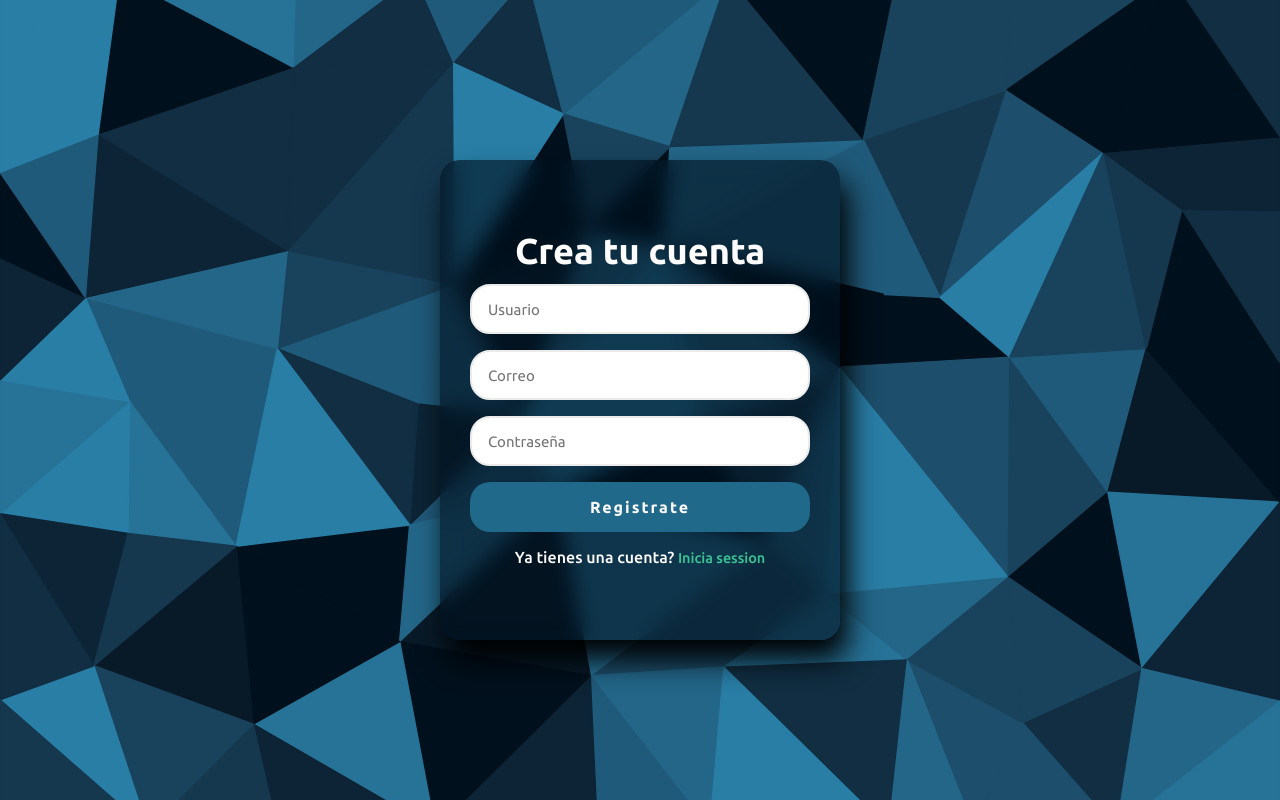
After one commit to Mateodioev/crud-php, a PHP site: page /signup.php in a window 1280 px wide. The commit adds this page. Run offline with PHP 8.4, Linux system fonts and the light colour scheme.

Commit message:
Add logout signup pages
Add config files

```diff
--- a/login.php
+++ /dev/null
@@ -1,3 +0,0 @@
-<?php
-
-var_dump($_POST);
--- /dev/null
+++ b/signup.php
@@ -0,0 +1,40 @@
+<?php
+
+session_start();
+
+$isLogged = $_SESSION["loggedin"] ?? false;
+
+if ($isLogged) {
+    header("location: index.php");
+    exit;
+}
+?>
+
+<!DOCTYPE html>
+<html lang="es">
+
+<head>
+    <meta charset="UTF-8">
+    <meta http-equiv="X-UA-Compatible" content="IE=edge">
+    <meta name="viewport" content="width=device-width, initial-scale=1.0">
+    <link rel="stylesheet" href="static/css/main.css">
+    <link rel="stylesheet" href="static/css/login.css">
+    <title>Registrate</title>
+</head>
+
+<body>
+    <div class="login-card">
+        <h2>Crea tu cuenta</h2>
+
+        <form action="api.php" method="POST" class="login-form">
+            <input type="hidden" name="action" value="signup">
+            <input id="username" name="username" type="text" placeholder="Usuario" required autocomplete="username">
+            <input id="email" name="email" type="text" placeholder="Correo" required autocomplete="email">
+            <input id="password" name="password" type="password" placeholder="Contraseña" required autocomplete="new-password">
+            <input type="submit" value="Registrate" id="form-submit">
+            <p>Ya tienes una cuenta? <a href="index.php">Inicia session</a></p>
+        </form>
+    </div>
+</body>
+
+</html>
--- a/static/css/login.css
+++ b/static/css/login.css
@@ -1,26 +1,3 @@
-@import url('https://fonts.googleapis.com/css2?family=Ubuntu:wght@300;400;500;700&display=swap');
-
-*{
-    box-sizing: border-box;
-}
-
-html, body, .wrapper{
-    height: 100%;
-}
-
-body{
-    display: grid;
-    place-items: center;
-    margin: 0;
-    padding: 0 24px;
-    background-image: url("../img/background.svg");
-    background-repeat: no-repeat;
-    background-size: cover;
-    font-family: "Ubuntu";
-    color: #000;
-    animation: rotate 6s infinite alternate linear;
-}
-
 .login-card {
     position: relative;
     z-index: 3;
@@ -41,7 +18,7 @@ body{
     margin: 0 0 12px;
 }
 
-.login-card > h3{
+.login-card > h3, .login-form > p {
     color: rgba(252, 252, 252, 1);
     margin: 0 0 30px;
     font-weight: 500;
@@ -93,7 +70,7 @@ body{
     background: #10449A;
 }
 
-.login-form > a{
+.login-form a{
     color: #3ac595;
     font-size: 0.9rem;
     text-align: left;
@@ -102,7 +79,7 @@ body{
     transition: all 0.375s;
 }
 
-.login-form > a:hover{
+.login-form a:hover{
     color: #63ffc8;
 }
 
--- /dev/null
+++ b/static/css/main.css
@@ -0,0 +1,27 @@
+@import url('https://fonts.googleapis.com/css2?family=Ubuntu:wght@300;400;500;700&display=swap');
+
+*{
+    box-sizing: border-box;
+}
+
+html, body, .wrapper{
+    height: 100%;
+}
+
+body{
+    display: grid;
+    place-items: center;
+    margin: 0;
+    padding: 0 24px;
+    background-image: url("../img/background.svg");
+    background-repeat: no-repeat;
+    background-size: cover;
+    font-family: "Ubuntu";
+    color: #000;
+    animation: rotate 6s infinite alternate linear;
+}
+
+.error {
+    color: red;
+    font-size: xx-large;
+}
```
Also changed, not shown: 404.html (added, +12 -0 lines), api.php (added, +33 -0 lines), index.php (+20 -6 lines), logout.php (added, +12 -0 lines), resetpassword.php (added, +17 -0 lines), .htaccess (added), 1 other file.
